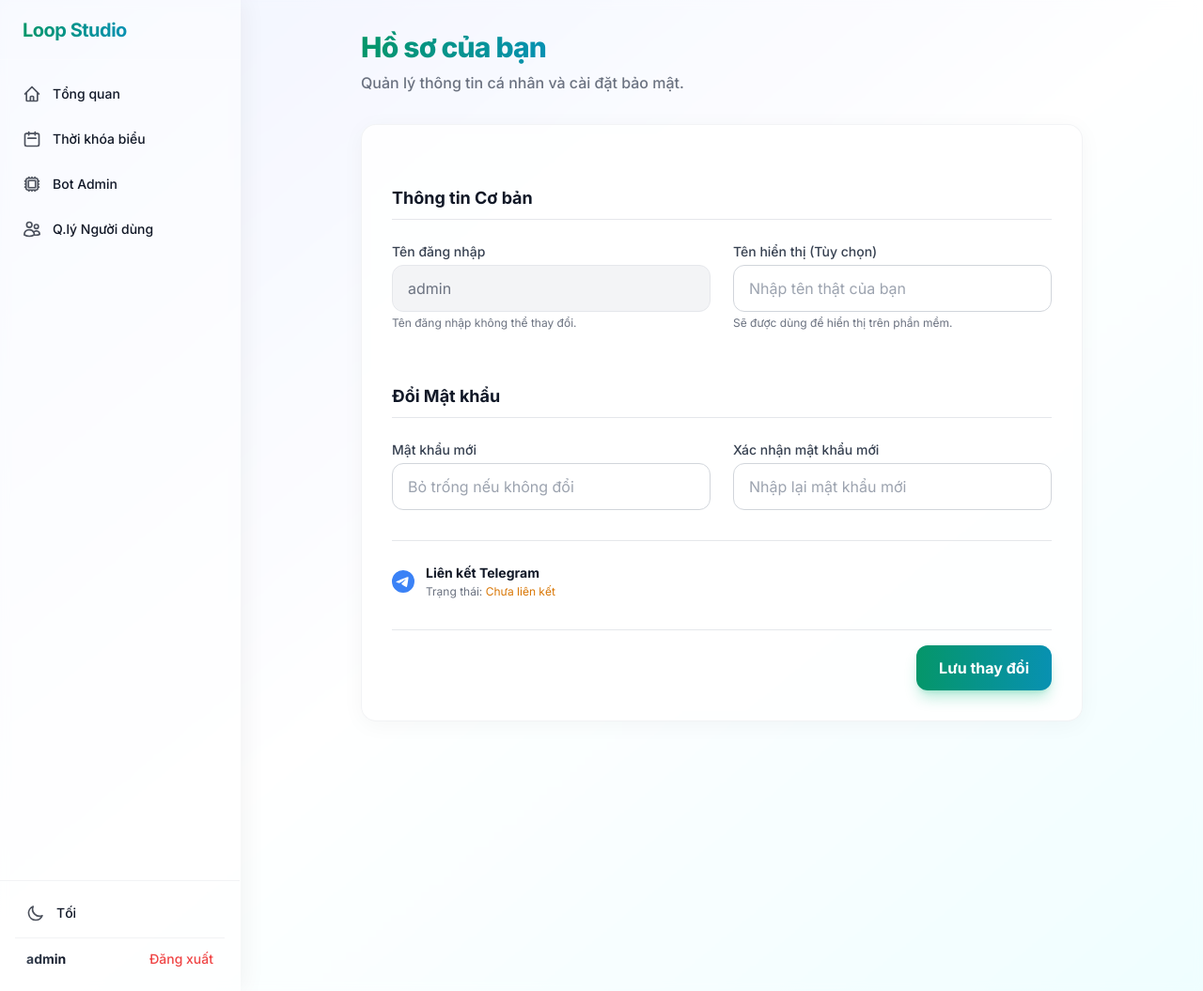
After one commit to hoangtu0812/LoopStudio, a Flask app: page /profile in a window 1280 px wide. The commit adds this page. Shown: the whole page at 94% size. Run offline with Flask 3, Linux system fonts and the light colour scheme; a user stored in the database is signed in; parts of the project's set-up code (start-up, migrations or seed data) failed here and were passed over; some libraries are stand-ins or nearby versions.

```diff
--- a/LoopStudioWeb/src/models/user.py
+++ b/LoopStudioWeb/src/models/user.py
@@ -9,6 +9,7 @@ class User(UserMixin, db.Model):
 
     id = db.Column(db.Integer, primary_key=True)
     username = db.Column(db.String(80), unique=True, nullable=False)
+    full_name = db.Column(db.String(100), nullable=True)
     password_hash = db.Column(db.String(256), nullable=False)
     is_admin = db.Column(db.Boolean, default=False)
     is_active = db.Column(db.Boolean, default=True)  # True for existing, False for new unverified
--- a/LoopStudioWeb/src/routes/main.py
+++ b/LoopStudioWeb/src/routes/main.py
@@ -49,3 +49,32 @@ def dashboard():
         upcoming_sessions=upcoming_sessions,
         tasks_due_today=tasks_due_today
     )
+
+@main_bp.route("/profile", methods=["GET", "POST"])
+@login_required
+def profile():
+    """Trang quản lý hồ sơ cá nhân."""
+    from flask import request, flash, redirect, url_for
+    from ..app import db
+
+    if request.method == "POST":
+        full_name = request.form.get("full_name")
+        new_password = request.form.get("new_password")
+        confirm_password = request.form.get("confirm_password")
+
+        # Cập nhật tên
+        if full_name is not None:
+            current_user.full_name = full_name.strip()
+
+        # Cập nhật mật khẩu nếu có nhập
+        if new_password:
+            if new_password != confirm_password:
+                flash("Mật khẩu xác nhận không khớp.", "error")
+                return redirect(url_for("main.profile"))
+            current_user.set_password(new_password)
+
+        db.session.commit()
+        flash("Đã cập nhật hồ sơ thành công.", "success")
+        return redirect(url_for("main.profile"))
+
+    return render_template("main/profile.html")
--- a/LoopStudioWeb/src/templates/base.html
+++ b/LoopStudioWeb/src/templates/base.html
@@ -127,8 +127,10 @@
                                 </svg>
                                 <span x-text="darkMode ? 'Sáng' : 'Tối'"></span>
                             </button>
-                            <div class="flex items-center justify-between px-3 py-2 mt-4">
-                                <span class="text-sm font-bold bg-clip-text text-transparent bg-gradient-to-r from-gray-700 to-gray-900 dark:from-gray-300 dark:to-white">{{ current_user.username[:12] }}</span>
+                            <div class="flex items-center justify-between px-3 py-2 mt-4 border-t border-gray-200 dark:border-gray-700 pt-3">
+                                <a href="{{ url_for('main.profile') }}" class="text-sm font-bold bg-clip-text text-transparent bg-gradient-to-r from-gray-700 to-gray-900 dark:from-gray-300 dark:to-white hover:opacity-80 transition-opacity">
+                                    {{ current_user.full_name or current_user.username[:12] }}
+                                </a>
                                 <a href="{{ url_for('auth.logout') }}" class="text-sm text-red-500 hover:text-red-700 dark:text-red-400 dark:hover:text-red-300 transition-colors font-medium">Đăng xuất</a>
                             </div>
                         </div>
@@ -185,8 +187,10 @@
                     </svg>
                     <span x-text="darkMode ? 'Sáng' : 'Tối'"></span>
                 </button>
-                <div class="flex items-center justify-between px-3 py-2 mt-4">
-                    <span class="text-sm font-bold bg-clip-text text-transparent bg-gradient-to-r from-gray-700 to-gray-900 dark:from-gray-300 dark:to-white">{{ current_user.username[:12] }}</span>
+                <div class="flex items-center justify-between px-3 py-2 mt-4 border-t border-gray-200/50 dark:border-gray-700/50 pt-3">
+                    <a href="{{ url_for('main.profile') }}" class="text-sm font-bold bg-clip-text text-transparent bg-gradient-to-r from-gray-700 to-gray-900 dark:from-gray-300 dark:to-white hover:opacity-80 transition-opacity">
+                        {{ current_user.full_name or current_user.username[:12] }}
+                    </a>
                     <a href="{{ url_for('auth.logout') }}" class="text-sm text-red-500 hover:text-red-700 dark:text-red-400 dark:hover:text-red-300 transition-colors font-medium">Đăng xuất</a>
                 </div>
             </div>
--- a/LoopStudioWeb/src/templates/main/dashboard.html
+++ b/LoopStudioWeb/src/templates/main/dashboard.html
@@ -9,7 +9,7 @@
         <div class="space-y-1 md:space-y-2">
             <h1 class="text-3xl md:text-3xl font-extrabold tracking-tight">
                 <span class="bg-clip-text text-transparent bg-gradient-to-r from-gray-900 to-gray-600 dark:from-white dark:to-gray-300">
-                    Chào mừng trở lại, {{ current_user.username }}! 👋
+                    Chào mừng trở lại, {{ current_user.full_name or current_user.username }}! 👋
                 </span>
             </h1>
             <p class="text-sm md:text-base text-gray-500 dark:text-gray-400 font-medium max-w-2xl">
@@ -232,7 +232,7 @@
                         <ul class="space-y-2">
                             {% for session in upcoming_sessions %}
                             <li>
-                                <a href="{{ url_for('schedule.session_detail', session_id=session.id) }}" class="flex items-center justify-between p-3 rounded-xl hover:bg-gray-50 dark:hover:bg-gray-700/50 transition-colors group">
+                                <a href="{{ url_for('schedule.session_detail', id=session.id) }}" class="flex items-center justify-between p-3 rounded-xl hover:bg-gray-50 dark:hover:bg-gray-700/50 transition-colors group">
                                     <div class="min-w-0 flex-1">
                                         <p class="text-sm font-semibold text-gray-900 dark:text-white truncate">{{ session.schedule.name }}</p>
                                         <p class="text-xs text-gray-500 dark:text-gray-400 mt-0.5">
--- /dev/null
+++ b/LoopStudioWeb/src/templates/main/profile.html
@@ -0,0 +1,97 @@
+{% extends "base.html" %}
+{% block title %}Hồ sơ Cá nhân - Loop Studio{% endblock %}
+
+{% block content %}
+<div class="max-w-3xl mx-auto space-y-6 lg:space-y-8 animate-[fadeIn_0.5s_ease-out]">
+
+    <!-- Header -->
+    <div class="flex flex-col md:flex-row md:items-end justify-between gap-4">
+        <div class="space-y-1 md:space-y-2">
+            <h1 class="text-3xl font-extrabold tracking-tight">
+                <span class="bg-clip-text text-transparent bg-gradient-to-r from-brand-600 to-cyan-600 dark:from-brand-400 dark:to-cyan-400">
+                    Hồ sơ của bạn
+                </span>
+            </h1>
+            <p class="text-sm md:text-base text-gray-500 dark:text-gray-400 font-medium">
+                Quản lý thông tin cá nhân và cài đặt bảo mật.
+            </p>
+        </div>
+    </div>
+
+    <div class="bg-white/80 dark:bg-gray-800/80 backdrop-blur-xl shadow-[0_4px_24px_rgba(0,0,0,0.04)] dark:shadow-[0_4px_24px_rgba(0,0,0,0.2)] border border-gray-200/50 dark:border-gray-700/50 sm:rounded-2xl overflow-hidden relative p-8">
+
+        <form action="{{ url_for('main.profile') }}" method="POST" class="space-y-8">
+            <input type="hidden" name="csrf_token" value="{{ csrf_token() }}"/>
+
+            <!-- Thông tin Cá Nhân -->
+            <div class="space-y-6">
+                <h3 class="text-lg font-bold text-gray-900 dark:text-white border-b border-gray-200 dark:border-gray-700 pb-2">Thông tin Cơ bản</h3>
+
+                <div class="grid grid-cols-1 md:grid-cols-2 gap-6">
+                    <div>
+                        <label class="block text-sm font-medium text-gray-700 dark:text-gray-300 mb-1">Tên đăng nhập</label>
+                        <input type="text" value="{{ current_user.username }}" disabled
+                            class="w-full px-4 py-3 rounded-xl bg-gray-100 dark:bg-gray-700 border border-gray-200 dark:border-gray-600 text-gray-500 dark:text-gray-400 cursor-not-allowed">
+                        <p class="mt-1 text-xs text-gray-500">Tên đăng nhập không thể thay đổi.</p>
+                    </div>
+
+                    <div>
+                        <label for="full_name" class="block text-sm font-medium text-gray-700 dark:text-gray-300 mb-1">Tên hiển thị (Tùy chọn)</label>
+                        <input type="text" id="full_name" name="full_name" value="{{ current_user.full_name or '' }}" placeholder="Nhập tên thật của bạn"
+                            class="w-full px-4 py-3 rounded-xl bg-white dark:bg-gray-900 border border-gray-300 dark:border-gray-600 text-gray-900 dark:text-white focus:ring-2 focus:ring-brand-500 focus:border-brand-500 transition-colors">
+                        <p class="mt-1 text-xs text-gray-500">Sẽ được dùng để hiển thị trên phần mềm.</p>
+                    </div>
+                </div>
+            </div>
+
+            <!-- Đổi mật khẩu -->
+            <div class="space-y-6 pt-6">
+                <h3 class="text-lg font-bold text-gray-900 dark:text-white border-b border-gray-200 dark:border-gray-700 pb-2">Đổi Mật khẩu</h3>
+
+                <div class="grid grid-cols-1 md:grid-cols-2 gap-6">
+                    <div>
+                        <label for="new_password" class="block text-sm font-medium text-gray-700 dark:text-gray-300 mb-1">Mật khẩu mới</label>
+                        <input type="password" id="new_password" name="new_password" placeholder="Bỏ trống nếu không đổi" minlength="4"
+                            class="w-full px-4 py-3 rounded-xl bg-white dark:bg-gray-900 border border-gray-300 dark:border-gray-600 text-gray-900 dark:text-white focus:ring-2 focus:ring-brand-500 focus:border-brand-500 transition-colors">
+                    </div>
+
+                    <div>
+                        <label for="confirm_password" class="block text-sm font-medium text-gray-700 dark:text-gray-300 mb-1">Xác nhận mật khẩu mới</label>
+                        <input type="password" id="confirm_password" name="confirm_password" placeholder="Nhập lại mật khẩu mới" minlength="4"
+                            class="w-full px-4 py-3 rounded-xl bg-white dark:bg-gray-900 border border-gray-300 dark:border-gray-600 text-gray-900 dark:text-white focus:ring-2 focus:ring-brand-500 focus:border-brand-500 transition-colors">
+                    </div>
+                </div>
+            </div>
+
+            <!-- Telegram ID Info -->
+            <div class="mt-6 pt-6 border-t border-gray-200 dark:border-gray-700">
+                <div class="flex items-center gap-3">
+                    <svg class="w-6 h-6 text-blue-500 shrink-0" fill="currentColor" viewBox="0 0 24 24">
+                        <path d="M11.944 0A12 12 0 0 0 0 12a12 12 0 0 0 12 12 12 12 0 0 0 12-12A12 12 0 0 0 12 0a12 12 0 0 0-.056 0zm4.962 7.224c.1-.002.321.023.465.14a.506.506 0 0 1 .171.325c.016.093.036.306.02.472-.18 1.898-.962 6.502-1.36 8.627-.168.9-.499 1.201-.82 1.23-.696.065-1.225-.46-1.9-.902-1.056-.693-1.653-1.124-2.678-1.8-1.185-.78-.417-1.21.258-1.91.177-.184 3.247-2.977 3.307-3.23.007-.032.014-.15-.056-.212s-.174-.041-.249-.024c-.106.024-1.793 1.14-5.061 3.345-.48.33-.913.49-1.302.48-.428-.008-1.252-.241-1.865-.44-.752-.245-1.349-.374-1.297-.789.027-.216.325-.437.893-.663 3.498-1.524 5.83-2.529 6.998-3.014 3.332-1.386 4.025-1.627 4.476-1.635z"/>
+                    </svg>
+                    <div>
+                        <h4 class="text-sm font-bold text-gray-900 dark:text-white">Liên kết Telegram</h4>
+                        <p class="text-xs text-gray-500 dark:text-gray-400 mt-0.5">
+                            Trạng thái:
+                            {% if current_user.telegram_id %}
+                                <span class="font-medium text-emerald-600 dark:text-emerald-400">Đã đồng bộ</span>
+                            {% else %}
+                                <span class="text-amber-600 dark:text-amber-400">Chưa liên kết</span>
+                            {% endif %}
+                        </p>
+                    </div>
+                </div>
+            </div>
+
+            <!-- Nút Lưu -->
+            <div class="flex justify-end pt-4 border-t border-gray-200 dark:border-gray-700 mt-8">
+                <button type="submit"
+                    class="px-6 py-3 bg-gradient-to-r from-brand-600 to-cyan-600 hover:from-brand-500 hover:to-cyan-500 text-white font-bold rounded-xl shadow-lg shadow-brand-500/30 transition-all duration-200 hover:-translate-y-0.5 focus:outline-none focus:ring-2 focus:ring-offset-2 focus:ring-brand-500">
+                    Lưu thay đổi
+                </button>
+            </div>
+        </form>
+
+    </div>
+</div>
+{% endblock %}
--- a/LoopStudioWeb/src/templates/schedule/sessions.html
+++ b/LoopStudioWeb/src/templates/schedule/sessions.html
@@ -39,7 +39,7 @@
         <ul role="list" class="divide-y divide-gray-100 dark:divide-gray-700/50">
             {% for s in sessions %}
             <li class="relative transition-colors duration-200 hover:bg-gray-50 dark:hover:bg-gray-700/50 group">
-                <a href="{{ url_for('schedule.session_detail', session_id=s.id) }}" class="flex justify-between gap-x-6 px-4 py-5 sm:px-6">
+                <a href="{{ url_for('schedule.session_detail', id=s.id) }}" class="flex justify-between gap-x-6 px-4 py-5 sm:px-6">
                     <div class="flex min-w-0 gap-x-4 items-center">
                         <div class="shrink-0 w-12 h-12 rounded-xl bg-brand-50 dark:bg-brand-900/40 text-brand-600 dark:text-brand-300 flex flex-col items-center justify-center font-bold border border-brand-100 dark:border-brand-800/50 group-hover:bg-brand-100 dark:group-hover:bg-brand-800/60 transition-colors">
                             <span class="text-sm leading-none">{{ s.session_date.strftime('%d') }}</span>
```
Also changed, not shown: LoopStudioWeb/instance/app.db.
